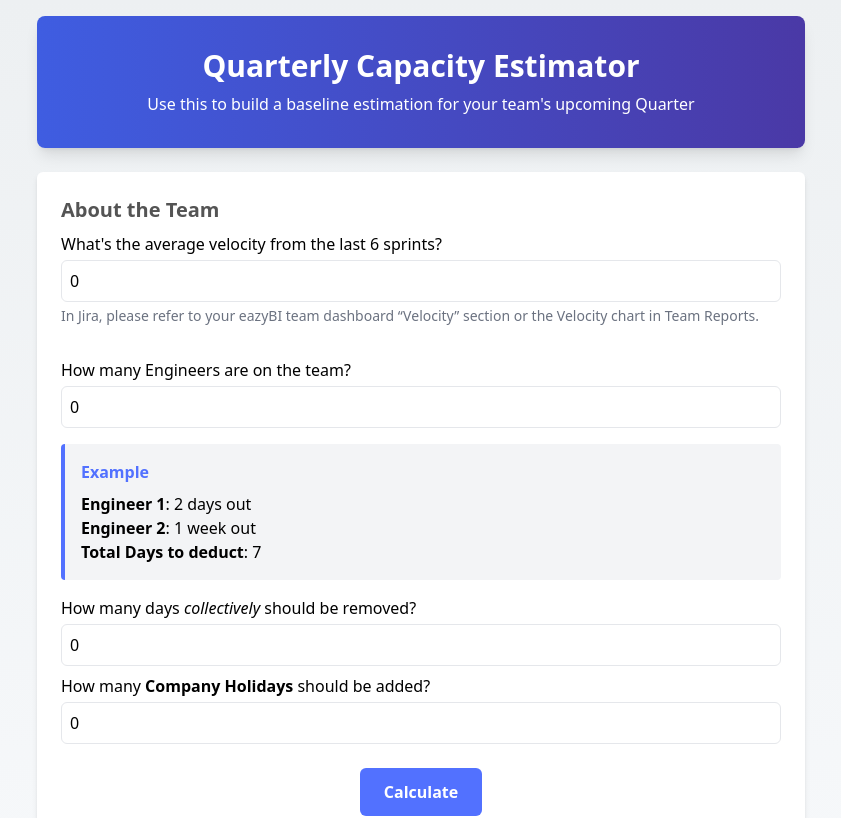
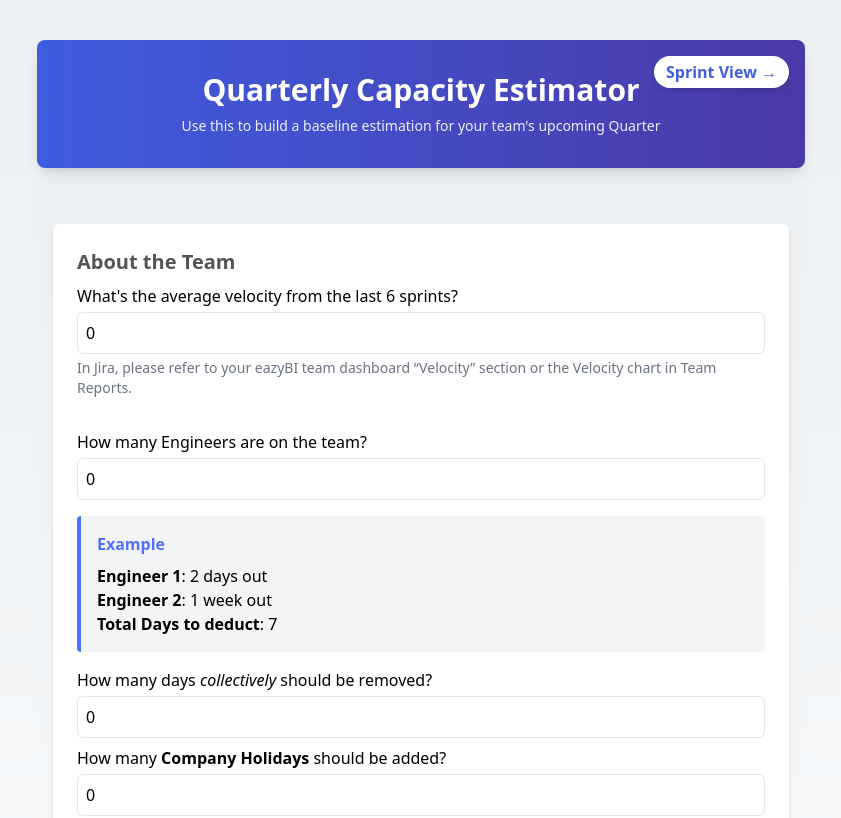
Before and after one commit to TaylorSampson/QuarterlyCapacityEstimator, a React (Vite) app: page / in a window 1280 px wide. Shown: the top 818 px of the page, without its empty margins (219-1060 px from the left). Built offline with nearby package versions, Linux system fonts and the light colour scheme.

Commit message:
Implement tabbed layout and sprint capacity placeholder

```diff
--- a/src/App.jsx
+++ b/src/App.jsx
@@ -35,10 +35,6 @@ export default function CapacityEstimator() {
   return (
     <div className="min-h-screen bg-gradient-to-b from-[#edf0f2] to-[#f6f8fa] font-nunito p-4">
       <div className="max-w-3xl mx-auto">
-        <motion.div initial={{ opacity: 0, y: -20 }} animate={{ opacity: 1, y: 0 }} transition={{ duration: 0.8 }} className="text-center py-8 bg-gradient-to-r from-[#3f5de1] to-[#4a39a6] text-white rounded-lg shadow-lg">
-          <h1 className="text-3xl font-bold">Quarterly Capacity Estimator</h1>
-          <p className="mt-2">Use this to build a baseline estimation for your team's upcoming Quarter</p>
-        </motion.div>
 
         <form onSubmit={calculate} className="bg-white mt-6 p-6 rounded-md shadow-md">
           <fieldset className="mb-4">
--- /dev/null
+++ b/src/TabbedApp.jsx
@@ -0,0 +1,57 @@
+import { useState } from "react";
+import { motion } from "framer-motion";
+import CapacityEstimator from './App';
+// import SprintEstimator from './SprintEstimator';
+
+export default function TabbedApp() {
+  const [activeTab, setActiveTab] = useState("quarter");
+  const isQuarter = activeTab === "quarter";
+
+  return (
+    <div className="min-h-screen bg-gradient-to-b from-[#edf0f2] to-[#f6f8fa] font-nunito pt-10 px-4">
+      {/* CONTAINER */}
+      <div className="max-w-3xl mx-auto">
+
+        {/* 🌟 Animated Header */}
+        <motion.div
+          initial={{ opacity: 0, y: -20 }}
+          animate={{ opacity: 1, y: 0 }}
+          transition={{ duration: 0.8 }}
+          className="relative text-center py-8 bg-gradient-to-r from-[#3f5de1] to-[#4a39a6] text-white rounded-lg shadow-lg mb-8"
+        >
+          <h1 className="text-3xl font-bold">
+            {isQuarter ? "Quarterly Capacity Estimator" : "Sprint Capacity Estimator"}
+          </h1>
+          <p className="mt-2 text-white text-sm opacity-90">
+            {isQuarter
+              ? "Use this to build a baseline estimation for your team's upcoming Quarter"
+              : "Plan sprint-level commitments and calculate team availability in detail"}
+          </p>
+
+          <button
+            onClick={() => setActiveTab(isQuarter ? "sprint" : "quarter")}
+            className={`absolute top-4 ${isQuarter ? "right-4" : "left-4"}
+              bg-white text-[#3f5de1] font-bold py-1 px-3 rounded-full shadow-md hover:bg-gray-100 transition`}
+          >
+            {isQuarter ? "Sprint View →" : "← Quarterly View"}
+          </button>
+        </motion.div>
+
+        {/* RENDER VIEW */}
+        <div>
+          {isQuarter ? (
+            <div className="-mt-4">
+              <CapacityEstimator />
+            </div>
+          ) : (
+            <div className="text-center font-medium text-gray-600 bg-white rounded-md p-8 shadow">
+              🚧 Sprint Calculator Coming Soon!
+            </div>
+          )}
+        </div>
+
+      </div> {/* closes max-w-3xl */}
+    </div>
+
+  );
+}
--- a/src/main.jsx
+++ b/src/main.jsx
@@ -1,10 +1,10 @@
 import React from 'react';
 import ReactDOM from 'react-dom/client';
 import './index.css';
-import CapacityEstimator from './App';
+import TabbedApp from './TabbedApp';
 
 ReactDOM.createRoot(document.getElementById('root')).render(
   <React.StrictMode>
-    <CapacityEstimator />
+    <TabbedApp />
   </React.StrictMode>
 );
```
